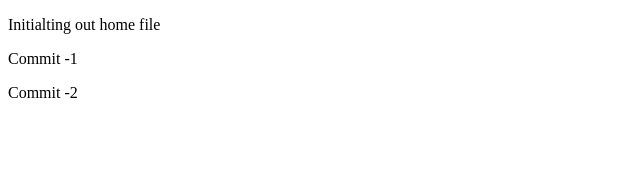
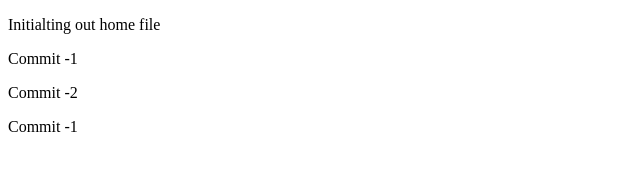
Before and after one commit to VAIBHAVCES/git-revisit, a plain HTML site: page home.html in a window 1280 px wide. Shown: the full height of the page, 0-640 px from the left. Drawn offline with Linux system fonts and the light colour scheme.

Commit message:
commit-2 for b22

```diff
--- a/home.html
+++ b/home.html
@@ -12,6 +12,10 @@
             <p>Commit -1 </p>
             <p>Commit -2 </p>
         </div>
+        <div class="b22">
+            <p>Commit -1 </p>
+
+        </div>
 
 </body>
 </html>
```
